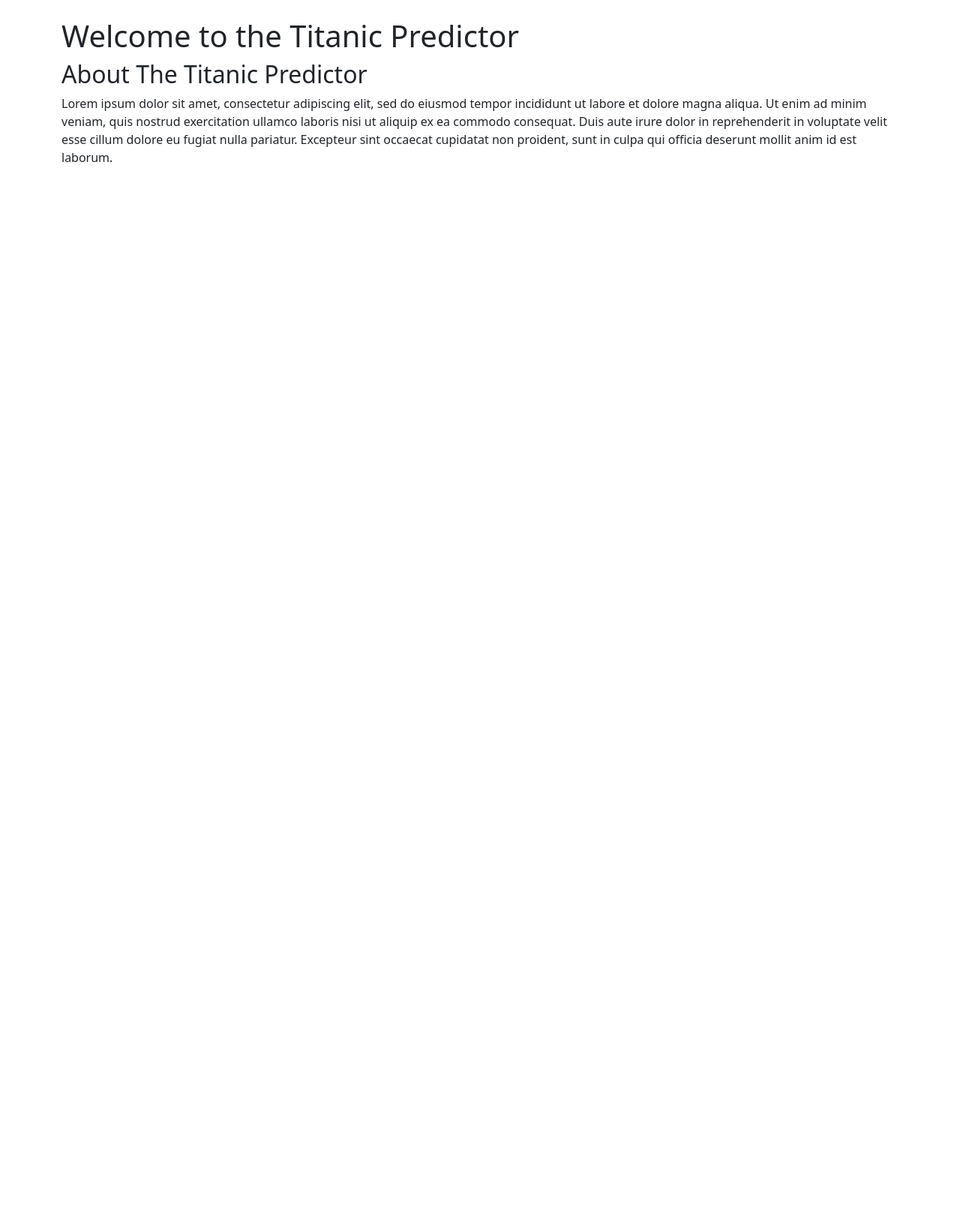
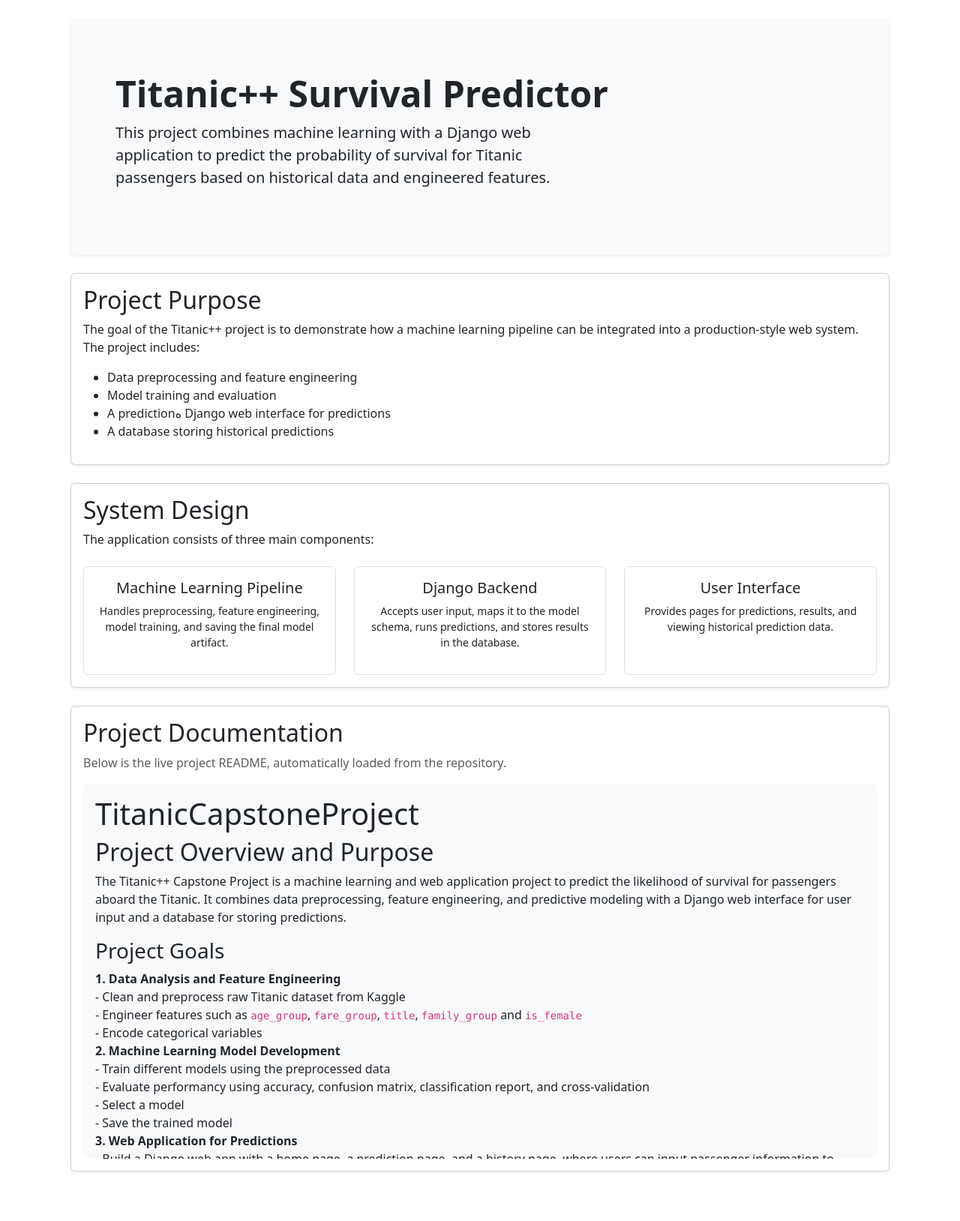
Before and after one commit to helben2002/TitanicCapstoneProject, a Django app: page / in a window 1280 px wide. Shown: the part 56-1684 px from the top of the page at 75% size. Run offline with Django 5.2, Linux system fonts and the light colour scheme.

Commit message:
update README.md and home page

```diff
--- a/django_app/predictor/views.py
+++ b/django_app/predictor/views.py
@@ -1,6 +1,7 @@
 from django.shortcuts import render
+from pathlib import Path
 from django.utils import timezone
-from datetime import datetime
+import markdown
 
 from .forms import PassengerForm
 from .models import Prediction
@@ -8,11 +9,19 @@ from .ml_service import TitanicPredictionService
 
 prediction_service = TitanicPredictionService()
 
-from ml.predict_service import predict_passenger
-
+BASE_DIR = Path(__file__).resolve().parent.parent.parent
 
 def home(request):
-    return render(request, 'predictor/home.html')
+    readme_path = BASE_DIR / "README.md"
+
+    readme_html = ""
+    if readme_path.exists():
+        text = readme_path.read_text(encoding="utf-8")
+        readme_html = markdown.markdown(text)
+
+    return render(request, "predictor/home.html", {
+        "readme": readme_html
+    })
 
 
 def history(request):
--- a/django_app/templates/predictor/home.html
+++ b/django_app/templates/predictor/home.html
@@ -1,15 +1,98 @@
 {% extends "predictor/base.html" %}
 
 {% block content %}
-<h1>Welcome to the Titanic Predictor</h1>
 
-<h2>About The Titanic Predictor</h2>
-<p>Lorem ipsum dolor sit amet, consectetur adipiscing elit,
-  sed do eiusmod tempor incididunt ut labore et dolore magna aliqua.
-  Ut enim ad minim veniam, quis nostrud exercitation ullamco laboris
-  nisi ut aliquip ex ea commodo consequat. Duis aute irure dolor in
-  reprehenderit in voluptate velit esse cillum dolore eu fugiat nulla
-  pariatur. Excepteur sint occaecat cupidatat non proident, sunt in culpa
-  qui officia deserunt mollit anim id est laborum.
-</p>
+<div class="container mt-4">
+
+    <!-- Hero section -->
+    <div class="p-5 mb-4 bg-light rounded-3 shadow-sm">
+        <div class="container-fluid py-4">
+            <h1 class="display-5 fw-bold">Titanic++ Survival Predictor</h1>
+            <p class="col-md-8 fs-5">
+                This project combines machine learning with a Django web application
+                to predict the probability of survival for Titanic passengers based on
+                historical data and engineered features.
+            </p>
+        </div>
+    </div>
+
+    <!-- Project description -->
+    <div class="card mb-4 shadow-sm">
+        <div class="card-body">
+            <h2 class="card-title">Project Purpose</h2>
+            <p>
+                The goal of the Titanic++ project is to demonstrate how a machine learning
+                pipeline can be integrated into a production-style web system.
+                The project includes:
+            </p>
+
+            <ul>
+                <li>Data preprocessing and feature engineering</li>
+                <li>Model training and evaluation</li>
+                <li>A predictionه Django web interface for predictions</li>
+                <li>A database storing historical predictions</li>
+            </ul>
+        </div>
+    </div>
+
+    <!-- System architecture -->
+    <div class="card mb-4 shadow-sm">
+        <div class="card-body">
+            <h2 class="card-title">System Design</h2>
+
+            <p>The application consists of three main components:</p>
+
+            <div class="row text-center mt-4">
+
+                <div class="col-md-4">
+                    <div class="border rounded p-3 h-100">
+                        <h5>Machine Learning Pipeline</h5>
+                        <p class="small">
+                            Handles preprocessing, feature engineering,
+                            model training, and saving the final model artifact.
+                        </p>
+                    </div>
+                </div>
+
+                <div class="col-md-4">
+                    <div class="border rounded p-3 h-100">
+                        <h5>Django Backend</h5>
+                        <p class="small">
+                            Accepts user input, maps it to the model schema,
+                            runs predictions, and stores results in the database.
+                        </p>
+                    </div>
+                </div>
+
+                <div class="col-md-4">
+                    <div class="border rounded p-3 h-100">
+                        <h5>User Interface</h5>
+                        <p class="small">
+                            Provides pages for predictions, results,
+                            and viewing historical prediction data.
+                        </p>
+                    </div>
+                </div>
+
+            </div>
+        </div>
+    </div>
+
+    <!-- README section -->
+    <div class="card mb-5 shadow-sm">
+        <div class="card-body">
+            <h2 class="card-title">Project Documentation</h2>
+
+            <p class="text-muted">
+                Below is the live project README, automatically loaded from the repository.
+            </p>
+
+            <div class="bg-light p-3 rounded" style="max-height:500px; overflow:auto;">
+                {{ readme|safe }}
+            </div>
+        </div>
+    </div>
+
+</div>
+
 {% endblock %}
```
Also changed, not shown: README.md.
